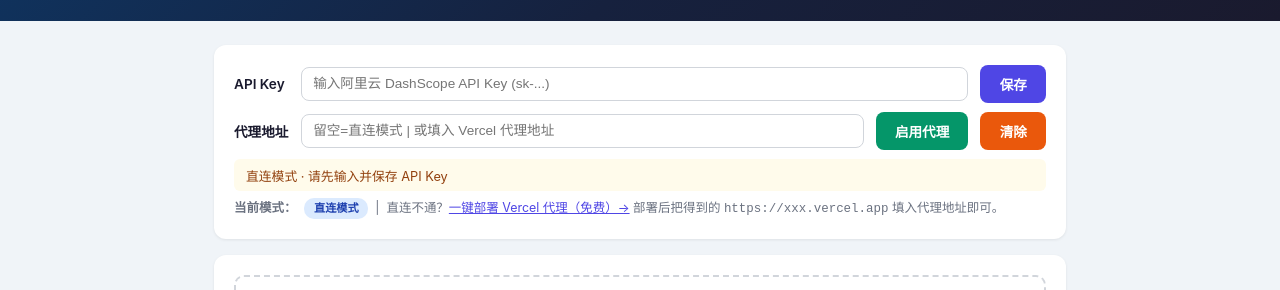
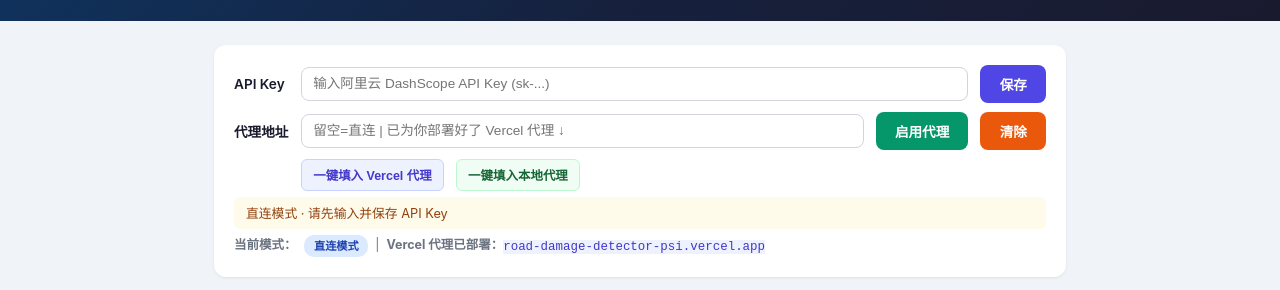
Before and after one commit to jxy715/road-damage-detector, a plain HTML site: page index.html in a window 1280 px wide. Shown: the part 86-376 px from the top of the page. Drawn offline with Linux system fonts and the light colour scheme.

Commit message:
feat: 预填Vercel代理地址，一键填入按钮

```diff
--- a/index.html
+++ b/index.html
@@ -287,16 +287,24 @@
     </div>
     <div class="api-row">
       <label>代理地址</label>
-      <input type="text" id="proxyInput" placeholder="留空=直连模式 | 或填入 Vercel 代理地址">
+      <input type="text" id="proxyInput" placeholder="留空=直连 | 已为你部署好了 Vercel 代理 ↓">
       <button class="btn-green" onclick="saveProxy()">启用代理</button>
       <button class="btn-orange" onclick="clearProxy()">清除</button>
+    </div>
+    <div class="api-row" style="margin-bottom:0;">
+      <label></label>
+      <button onclick="fillVercelProxy()" style="padding:0.35rem 0.7rem;font-size:0.78rem;background:#eef2ff;border:1px solid #c7d2fe;border-radius:6px;cursor:pointer;color:#4338ca;white-space:nowrap;">
+        一键填入 Vercel 代理
+      </button>
+      <button onclick="fillLocalProxy()" style="padding:0.35rem 0.7rem;font-size:0.78rem;background:#f0fdf4;border:1px solid #bbf7d0;border-radius:6px;cursor:pointer;color:#166534;white-space:nowrap;">
+        一键填入本地代理
+      </button>
     </div>
     <div id="apiStatus" class="api-status pending">请先输入并保存 API Key</div>
     <div class="proxy-help">
       <strong>当前模式：</strong><span id="modeDisplay">直连</span>
       &nbsp;|&nbsp;
-      直连不通？<a href="https://vercel.com/new/clone?repository-url=https://github.com/jxy715/road-damage-detector" target="_blank">一键部署 Vercel 代理（免费）→</a>
-      部署后把得到的 <code>https://xxx.vercel.app</code> 填入代理地址即可。
+      <strong>Vercel 代理已部署：</strong><code id="vercelUrl" style="background:#eef2ff;color:#4338ca;">road-damage-detector-psi.vercel.app</code>
     </div>
   </div>
 
@@ -482,6 +490,18 @@ function saveProxy() {
   localStorage.setItem('proxy_url', url);
   updateStatusDisplay();
   showToast('代理模式已启用: ' + url, 'success');
+}
+
+const VERCE_DEFAULT_URL = 'https://road-damage-detector-psi.vercel.app';
+
+function fillVercelProxy() {
+  document.getElementById('proxyInput').value = VERCE_DEFAULT_URL;
+  saveProxy();
+}
+
+function fillLocalProxy() {
+  document.getElementById('proxyInput').value = 'http://127.0.0.1:5000';
+  saveProxy();
 }
 
 function clearProxy() {
```
